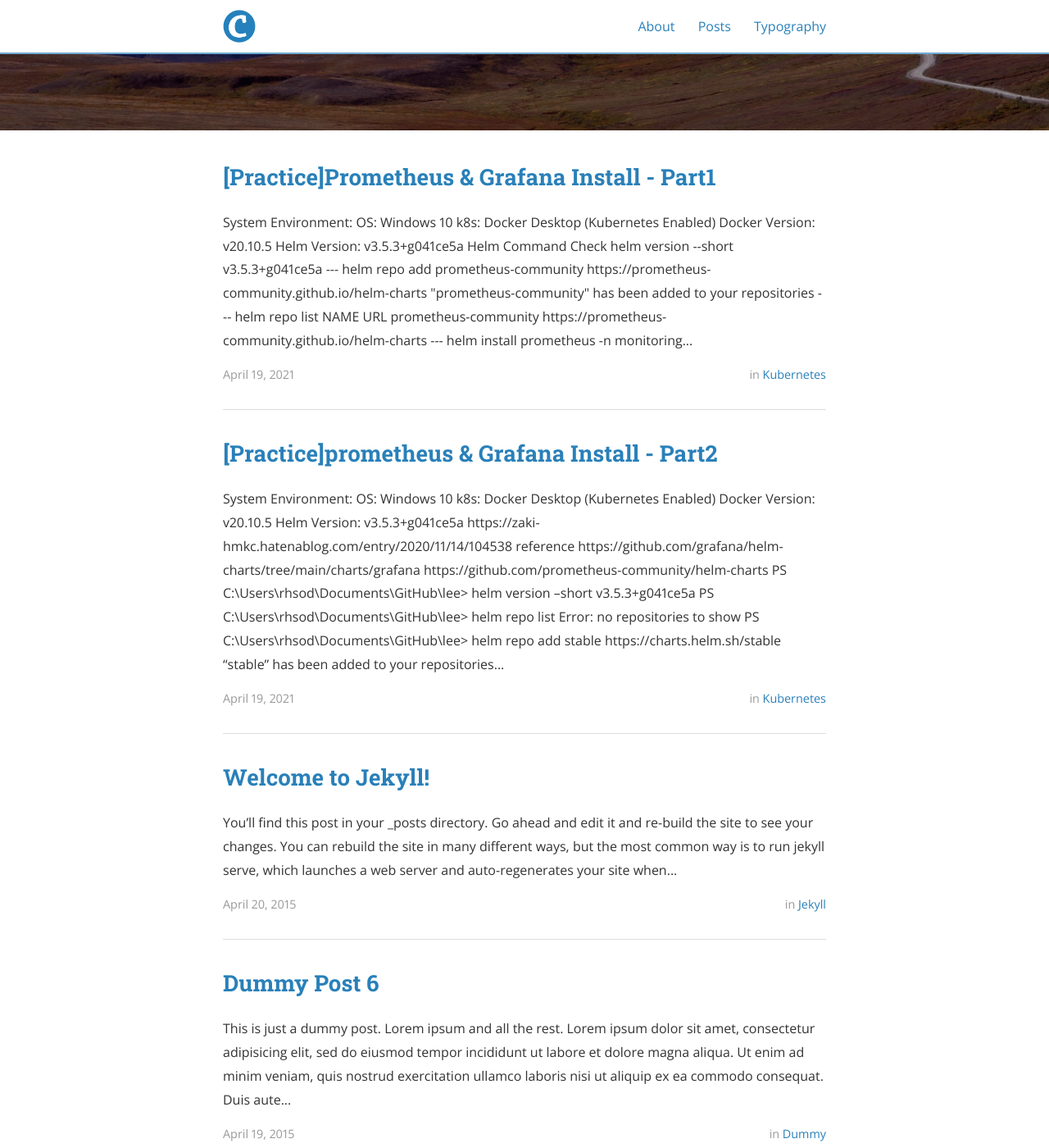
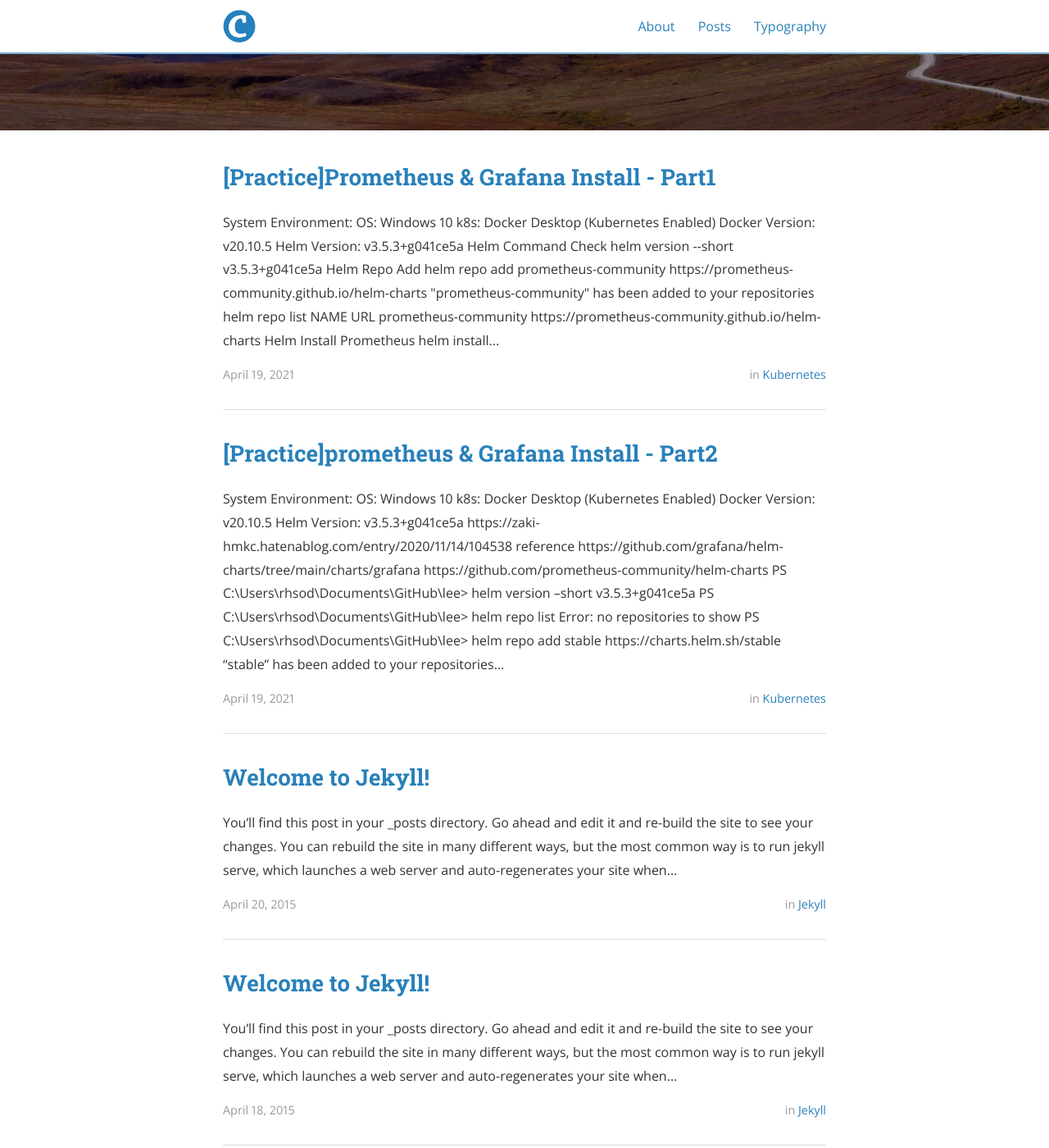
Before and after one commit to rhsoddld/rhsoddld.github.io, a Jekyll site: the page built from index.html, in a window 1280 px wide and 1400 px high, scrolled down 346 px. Shown: the whole window at 82% size. Built offline with Jekyll 4.4.1, drawn with Linux system fonts in a browser that asks for light colours; nearby versions of some CDN libraries; the list of posts is cut into pages by our own code; some of the changed text lies outside the part shown.

Commit message:
update post 2021-04-18

```diff
--- a/_posts/2015-04-19-dummy6.markdown
+++ /dev/null
@@ -1,17 +0,0 @@
----
-layout: post
-title:  "Dummy Post 6"
-date:   2015-04-19 08:43:59
-author: Ben Centra
-categories: Dummy
-tags: lorem ipsum
----
-
-This is just a dummy post. Lorem ipsum and all the rest.
-
-Lorem ipsum dolor sit amet, consectetur adipisicing elit, sed do eiusmod
-tempor incididunt ut labore et dolore magna aliqua. Ut enim ad minim veniam,
-quis nostrud exercitation ullamco laboris nisi ut aliquip ex ea commodo
-consequat. Duis aute irure dolor in reprehenderit in voluptate velit esse
-cillum dolore eu fugiat nulla pariatur. Excepteur sint occaecat cupidatat non
-proident, sunt in culpa qui officia deserunt mollit anim id est laborum.
--- a/_posts/2021-04-18-k8s_1.md
+++ b/_posts/2021-04-18-k8s_1.md
@@ -16,16 +16,18 @@ categories: Kubernetes
 
 #### Helm Command Check
 
-	helm version --short
+    helm version --short
 	v3.5.3+g041ce5a
----
+
+#### Helm Repo Add
 	helm repo add prometheus-community https://prometheus-community.github.io/helm-charts
 	"prometheus-community" has been added to your repositories
----
+
 	helm repo list
 	NAME                    URL
 	prometheus-community    https://prometheus-community.github.io/helm-charts
----
+
+#### Helm Install Prometheus
 	helm install prometheus -n monitoring --create-namespace prometheus-community/prometheus
 	 (If you want to uninstall using helm >>> helm uninstall prometheus -n monitoring)
     NAME: prometheus
@@ -69,7 +71,7 @@ categories: Kubernetes
     For more information on running Prometheus, visit:
     https://prometheus.io/
 
----
+
 	kubectl.1.15.exe get ns
     NAME              STATUS   AGE
     argo              Active   21h
@@ -80,12 +82,12 @@ categories: Kubernetes
     kube-system       Active   3d22h
     monitoring        Active   11s
 
----
+
 	helm ls -n monitoring             << Added Chart(prometheus) >>
     NAME            NAMESPACE       REVISION        UPDATED                                                                                   STATUS   CHART                   APP VERSION
     prometheus      monitoring      1               2021-04-18 21:05:31.2198078 +0900 JST                                                     deployed prometheus-13.8.0       2.26.0
 
----
+
 	kubectl get all -n monitoring
     NAME                                                 READY   STATUS              RESTARTS   AGE
     pod/prometheus-alertmanager-ccf8f68cd-6j5jh          2/2     Running             0          39s
@@ -210,7 +212,7 @@ categories: Kubernetes
     Warning  Failed     42s (x5 over 2m13s)  kubelet, docker-desktop  Error: failed to start container "prometheus-node-exporter": Error response from daemon: path / is mounted on / but it is not a shared or slave mount
     Warning  BackOff    11s (x8 over 106s)   kubelet, docker-desktop  Back-off restarting failed container
 
----
+
 	kubectl.1.15.exe get pod -n monitoring
     NAME                                             READY   STATUS             RESTARTS   AGE
     prometheus-alertmanager-ccf8f68cd-6j5jh          2/2     Running            0          3m57s
@@ -220,7 +222,6 @@ categories: Kubernetes
     prometheus-server-d9fb67455-lsggt                2/2     Running            0          3m57s
 
 
----
 	kubectl.1.15.exe get svc -n monitoring
     NAME                            TYPE        CLUSTER-IP       EXTERNAL-IP   PORT(S)    AGE
     prometheus-alertmanager         ClusterIP   10.111.184.160   <none>        80/TCP     5m56s
@@ -230,7 +231,7 @@ categories: Kubernetes
     prometheus-server               ClusterIP   10.104.162.18    <none>        80/TCP     5m56s
 
 
----
+
 	kubectl port-forward prometheus-server-d9fb67455-lsggt -n monitoring 8080:80
     Forwarding from 127.0.0.1:8080 -> 80
     Forwarding from [::1]:8080 -> 80
@@ -267,7 +269,7 @@ Keeping to invesgate about the error
             type: ""       < Third part >
           name: root       < Third part >
 
----
+
 	kubectl.1.15.exe get all -n monitoring
     NAME                                                 READY   STATUS    RESTARTS   AGE
     pod/prometheus-alertmanager-ccf8f68cd-6j5jh          2/2     Running   0          19m
@@ -298,15 +300,16 @@ Keeping to invesgate about the error
     replicaset.apps/prometheus-pushgateway-74cb65b858          1         1         1       19m
     replicaset.apps/prometheus-server-d9fb67455                1         1         1       19m
 
----
+
 	kubectl port-forward service/prometheus-server -n monitoring 8080:80
     Forwarding from 127.0.0.1:8080 -> 9090
     Forwarding from [::1]:8080 -> 9090
 
+#### Succeed
 Try to access 127.0.0.1:8080
 Succeed!
 
-<img src="/kubernetes/prometheus_main.png">
+<img src="/assets/kubernetes/prometheus_main.png">
 
 
 
```
Also changed, not shown: other parts of _posts/2021-04-18-k8s_1.md (+6 -5 lines), assets/kubenetes/prometheus_main.png (deleted), assets/kubernetes/prometheus_main.png (added).
